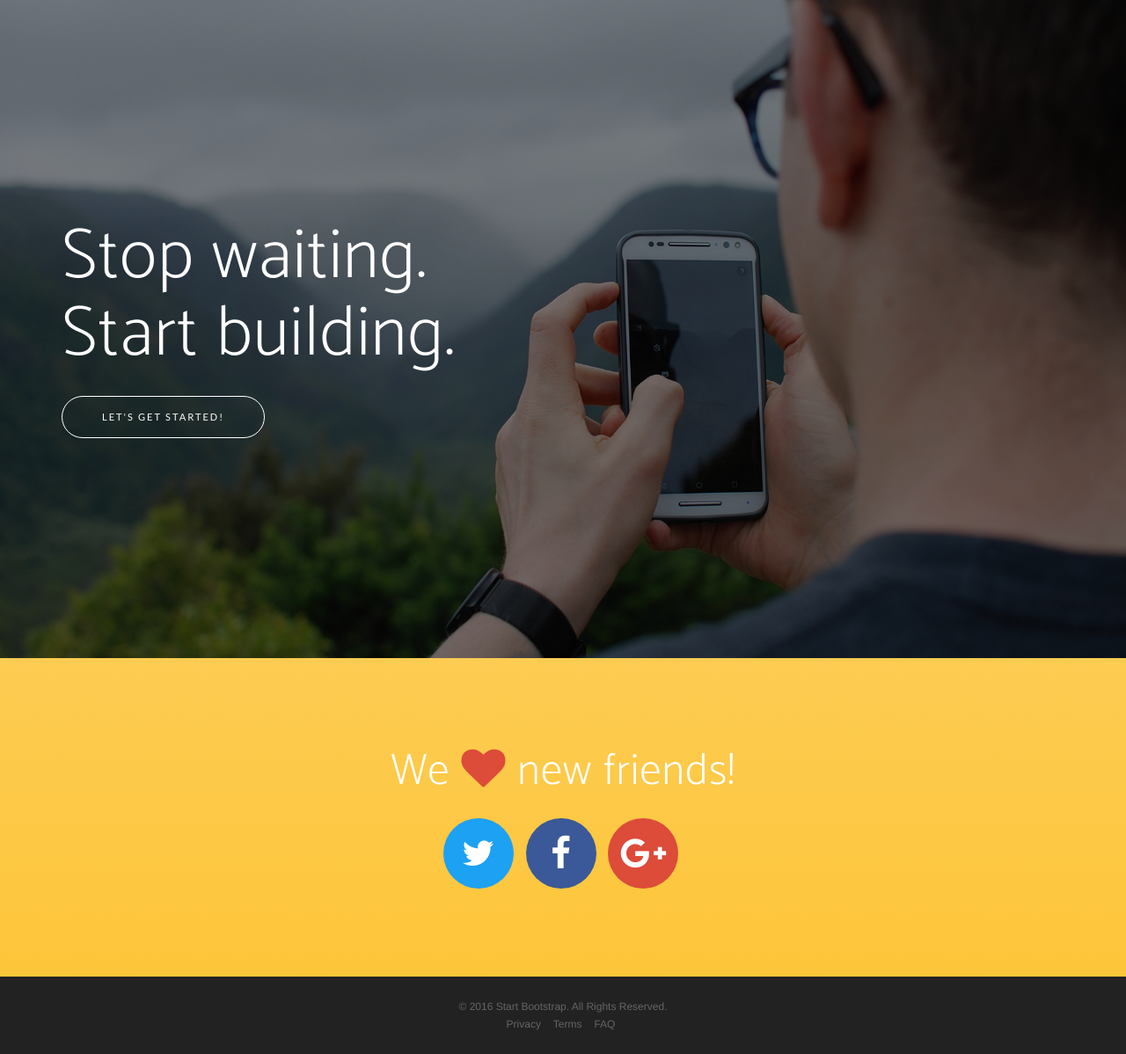
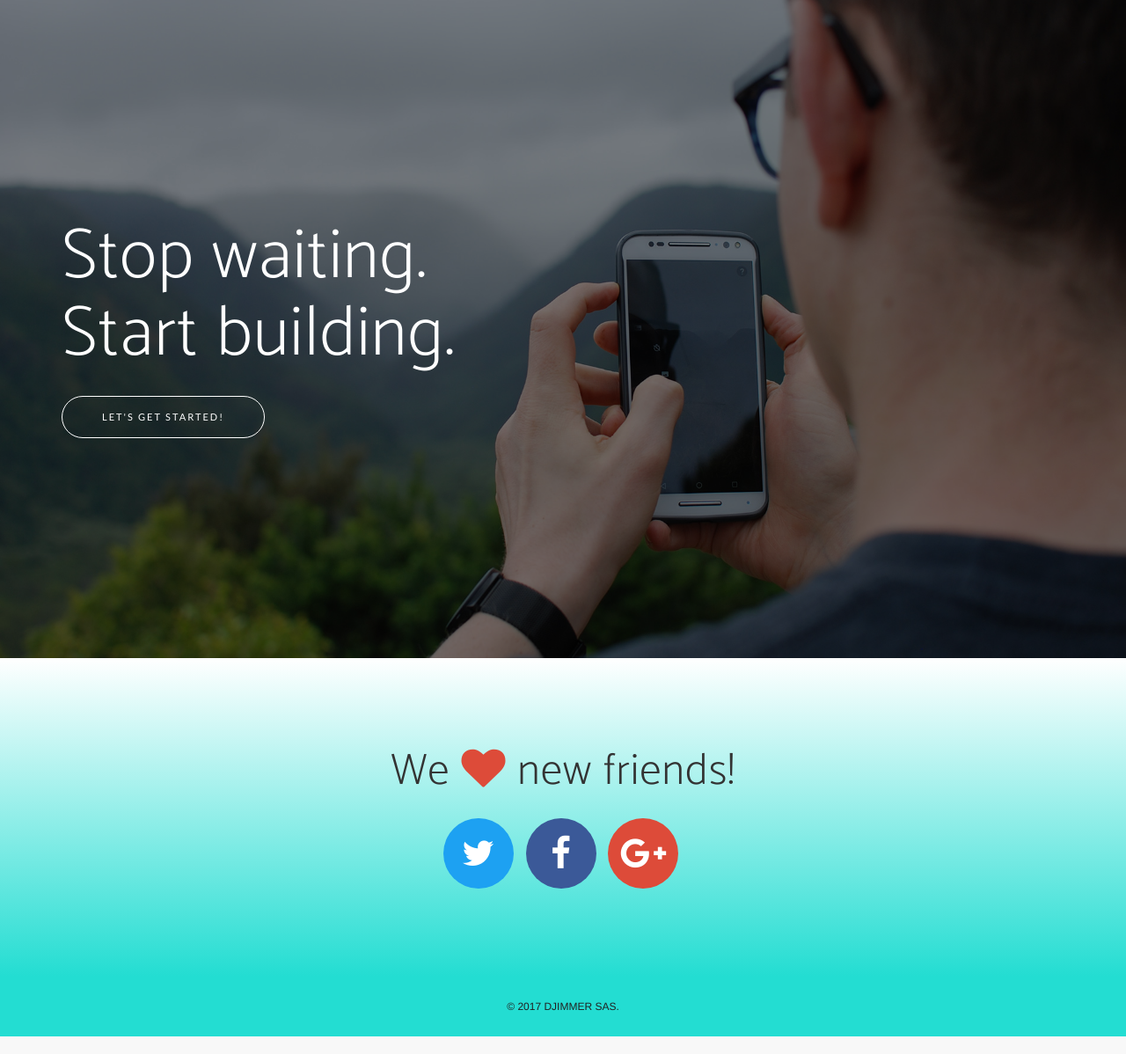
Before and after one commit to DjimmerCo/DjimmerCo.github.io, a PHP site: page / in a window 1280 px wide. Shown: the part 2516-3714 px from the top of the page at 88% size. Run offline with PHP 8.4, Linux system fonts and the light colour scheme; some libraries are stand-ins or nearby versions; some web fonts are replaced.

Commit message:
design setup

```diff
--- a/css/new-age.css
+++ b/css/new-age.css
@@ -28,7 +28,7 @@ a {
   -webkit-transition: all 0.35s;
   -moz-transition: all 0.35s;
   transition: all 0.35s;
-  color: #fdcc52;
+  color: #23ddd2;
 }
 a:hover,
 a:focus {
@@ -72,11 +72,11 @@ p {
   font-family: 'Catamaran', 'Helvetica', 'Arial', 'sans-serif';
   font-weight: 200;
   letter-spacing: 1px;
-  color: #fdcc52;
+  color: #23ddd2;
 }
 .navbar-default .navbar-header .navbar-brand:hover,
 .navbar-default .navbar-header .navbar-brand:focus {
-  color: #fcbd20;
+  color: #23ddd2;
 }
 .navbar-default .navbar-header .navbar-toggle {
   font-size: 12px;
@@ -95,11 +95,11 @@ p {
 }
 .navbar-default .nav > li > a:hover,
 .navbar-default .nav > li > a:focus:hover {
-  color: #fdcc52;
+  color: #23ddd2;
 }
 .navbar-default .nav > li.active > a,
 .navbar-default .nav > li.active > a:focus {
-  color: #fdcc52 !important;
+  color: #23ddd2 !important;
   background-color: transparent;
 }
 .navbar-default .nav > li.active > a:hover,
@@ -135,7 +135,7 @@ p {
   }
   .navbar-default.affix .navbar-header .navbar-brand:hover,
   .navbar-default.affix .navbar-header .navbar-brand:focus {
-    color: #fdcc52;
+    color: #23ddd2;
   }
   .navbar-default.affix .nav > li > a,
   .navbar-default.affix .nav > li > a:focus {
@@ -143,7 +143,7 @@ p {
   }
   .navbar-default.affix .nav > li > a:hover,
   .navbar-default.affix .nav > li > a:focus:hover {
-    color: #fdcc52;
+    color: #23ddd2;
   }
 }
 header {
@@ -370,9 +370,9 @@ section.contact ul.list-social li.social-google-plus a:hover {
   background-color: #d73925;
 }
 footer {
-  background-color: #222222;
+  background-color: #23ddd2;
   padding: 25px 0;
-  color: rgba(255, 255, 255, 0.3);
+  color: #222222;
   text-align: center;
 }
 footer p {
@@ -384,7 +384,7 @@ footer ul {
 }
 footer ul li a {
   font-size: 12px;
-  color: rgba(255, 255, 255, 0.3);
+  color: #222222;
 }
 footer ul li a:hover,
 footer ul li a:focus,
@@ -393,12 +393,19 @@ footer ul li a.active {
   text-decoration: none;
 }
 .bg-primary {
-  background: #fdcc52;
-  background: -webkit-linear-gradient(#fdcc52, #fdc539);
-  background: linear-gradient(#fdcc52, #fdc539);
+  background: #23ddd2;
+  background: -webkit-linear-gradient(#23ddd2, #ffffff);
+  background: linear-gradient(#23ddd2, #ffffff);
 }
+
+.bg-primary-down {
+  background: #23ddd2;
+  background: -webkit-linear-gradient(#ffffff, #23ddd2);
+  background: linear-gradient(#ffffff, #23ddd2);
+}
+
 .text-primary {
-  color: #fdcc52;
+  color: #23ddd2;
 }
 .no-gutter > [class*='col-'] {
   padding-right: 0;
@@ -414,8 +421,8 @@ footer ul li a.active {
 .btn-outline:active,
 .btn-outline.active {
   color: white;
-  background-color: #fdcc52;
-  border-color: #fdcc52;
+  background-color: #23ddd2;
+  border-color: #23ddd2;
 }
 .btn {
   font-family: 'Lato', 'Helvetica', 'Arial', 'sans-serif';
--- a/index.html
+++ b/index.html
@@ -45,7 +45,9 @@
                 <button type="button" class="navbar-toggle collapsed" data-toggle="collapse" data-target="#bs-example-navbar-collapse-1">
                     <span class="sr-only">Toggle navigation</span> Menu <i class="fa fa-bars"></i>
                 </button>
-                <a class="navbar-brand page-scroll" href="#page-top">Start Bootstrap</a>
+                <a class="navbar-brand page-scroll" href="#page-top">
+                    <img src="img/djimmer_final.png" width="auto" height="150%">
+                </a>
             </div>
 
             <!-- Collect the nav links, forms, and other content for toggling -->
@@ -187,7 +189,7 @@
         <div class="overlay"></div>
     </section>
 
-    <section id="contact" class="contact bg-primary">
+    <section id="contact" class="contact bg-primary-down">
         <div class="container">
             <h2>We <i class="fa fa-heart"></i> new friends!</h2>
             <ul class="list-inline list-social">
@@ -206,18 +208,7 @@
 
     <footer>
         <div class="container">
-            <p>&copy; 2016 Start Bootstrap. All Rights Reserved.</p>
-            <ul class="list-inline">
-                <li>
-                    <a href="#">Privacy</a>
-                </li>
-                <li>
-                    <a href="#">Terms</a>
-                </li>
-                <li>
-                    <a href="#">FAQ</a>
-                </li>
-            </ul>
+            <p>&copy; 2017 DJIMMER SAS.</p>
         </div>
     </footer>
 
```
Also changed, not shown: img/djimmer_final.png (added).
